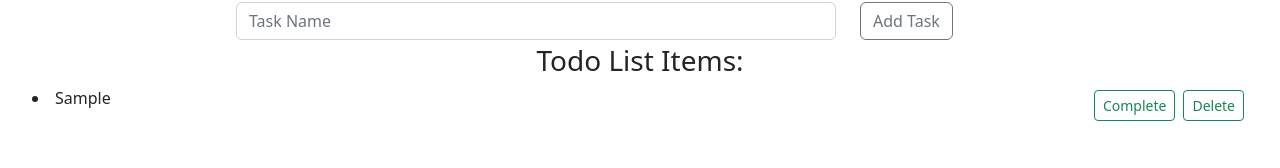
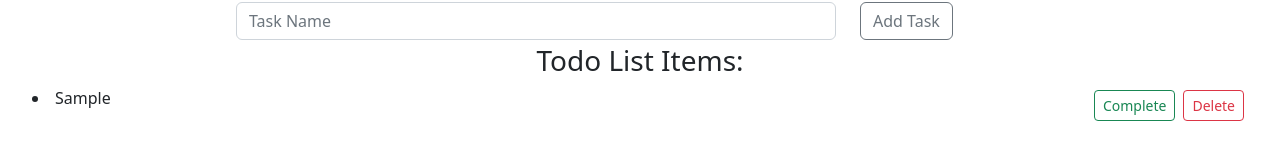
Before and after one commit to m-asad-ali/todo-react, a React (Create React App) app: page / in a window 1280 px wide. Both pictures are taken after typing "Sample" into the empty fields and a click on the button "Add Task". Shown: the part 132-300 px from the top of the page. Built offline with nearby package versions, Linux system fonts and the light colour scheme.

Commit message:
Delete btn color changed

```diff
--- a/src/components/ListButton.js
+++ b/src/components/ListButton.js
@@ -5,7 +5,7 @@ const ListButton = (props) => {
   const [taskList, setTaskList] = useContext(TaskListContext);
   return (
     <button
-      className="btn btn-outline-success btn-sm m-1"
+      className={`btn btn-outline-${props.type} btn-sm m-1`}
       onClick={() => {
         setTaskList(taskList.filter((a) => a.id !== props.item));
       }}
--- a/src/components/ShowList.js
+++ b/src/components/ShowList.js
@@ -18,7 +18,7 @@ const ShowList = () => {
               </li>
               <div className="col-6 text-end">
                 <ListButton type="success" name="Complete" item={item.id} />
-                <ListButton type="warning" name="Delete" item={item.id} />
+                <ListButton type="danger" name="Delete" item={item.id} />
               </div>
             </div>
           );
```
